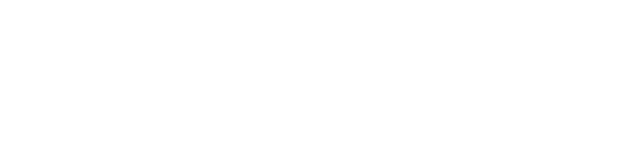
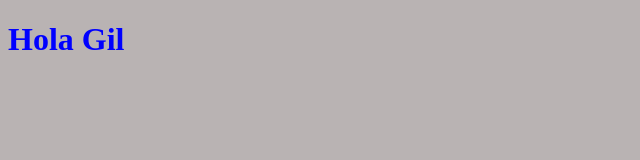
Before and after one commit to ShadowstormyXD/bu, a plain HTML site: page index.html in a window 1280 px wide. Shown: the whole page, without its empty margins (0-640 px from the left). Drawn offline with Linux system fonts and the light colour scheme.

Commit message:
linkee el css y el js con el html, puse colorcitos

```diff
--- a/index.html
+++ b/index.html
@@ -4,15 +4,15 @@
     <meta charset="UTF-8">
     <meta name="viewport" content="width=device-width, initial-scale=1.0">
     <title>Document</title>
+    <link rel="stylesheet" href="styles.css">
+
 </head>
 <body>
     <nav>
 
     </nav>
     <header>
-        <h1>
-
-        </h1>
+        <h1>Hola Gil</h1>
     </header>
     <main>
         <section>
@@ -24,5 +24,7 @@
     <footer>
 
     </footer>
+
+    <script src="script.js"></script>
 </body>
 </html>
--- a/styles.css
+++ b/styles.css
@@ -0,0 +1,6 @@
+h1{
+    color: blue;
+}
+body{
+    background-color: rgb(185, 179, 179);
+}
```
